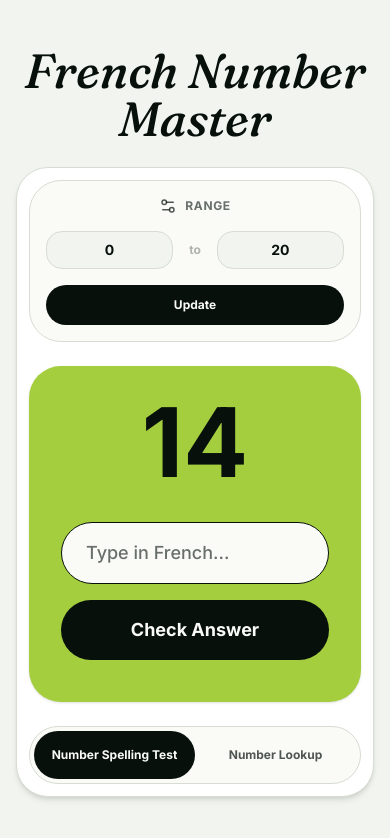
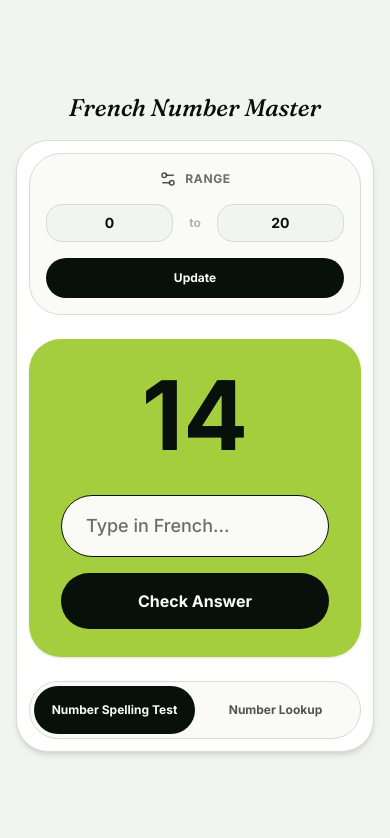
Before and after one commit to Judy-Nihao/french-number-master, a React (Vite) app: page / in a window 390 px wide. Shown: the top 838 px of the page. Built offline with nearby package versions, Linux system fonts and the light colour scheme.

Commit message:
style(practice): compact feedback and center pronunciation control

```diff
--- a/src/App.tsx
+++ b/src/App.tsx
@@ -14,8 +14,8 @@ const App = () => {
       <div className="min-h-screen bg-app-bg flex flex-col items-center justify-center py-6 px-4 sm:py-12 sm:px-6 overflow-x-clip">
         <div className="w-full max-w-lg flex flex-col relative">
           {/* Header */}
-          <header className="mb-6 text-center">
-            <h1 className="font-display text-5xl font-medium italic text-app-dark">
+          <header className="mb-4 text-center">
+            <h1 className="font-display text-2xl md:text-5xl font-medium italic text-app-dark">
               French Number Master
             </h1>
           </header>
--- a/src/components/practice/AnswerFeedback.tsx
+++ b/src/components/practice/AnswerFeedback.tsx
@@ -17,21 +17,21 @@ export const AnswerFeedback = ({
   playAudio,
 }: AnswerFeedbackProps) => {
   const representation = getFrenchRepresentation(currentNumber);
+  // AnimatePresence owns this panel's enter/exit lifecycle; keep animation values in Motion props.
   return (
     <motion.div
       initial={{ y: 20, opacity: 0 }}
       animate={{ y: 0, opacity: 1 }}
       exit={{ y: 20, opacity: 0 }}
       className={cn(
-        "border-t p-6",
+        "border-t p-5 sm:p-6",
         feedback === "incorrect"
           ? "border-app-red/40 bg-app-error-light"
           : "border-app-border bg-app-answer",
       )}
     >
-      <div className="flex flex-col items-center gap-4">
-        <div className="relative">
-          <div className="flex flex-col items-center text-center">
+      <div className="flex items-center justify-between gap-3">
+        <div className="min-w-0 flex-1 text-left">
           <div
             className={cn(
               "text-[10px] uppercase tracking-[0.2em] font-bold mb-1",
@@ -42,23 +42,24 @@ export const AnswerFeedback = ({
           </div>
           <div
             className={cn(
-                "text-2xl font-bold mb-1 wrap-break-word",
+              "text-xl sm:text-2xl font-bold mb-1 wrap-anywhere",
               feedback === "incorrect" ? "text-app-red" : "text-app-dark",
             )}
           >
             {representation.word}
           </div>
-            <div className="text-sm font-medium text-app-dark/75 bg-app-card px-3 py-1 rounded-pill border-control border-app-border inline-block">
+          <div className="text-sm font-medium text-app-dark/75 wrap-anywhere">
             {representation.ipa}
           </div>
         </div>
-        </div>
-
-        <div className="flex gap-4">
+        <div className="flex shrink-0 gap-2">
           <PronunciationButton
+            variant="lookup"
             aria-label="Play answer pronunciation"
+            title="Play pronunciation"
             onClick={playAudio}
             isPlaying={isPlaying}
+            className="flex h-11 w-11 items-center justify-center p-0"
           />
         </div>
       </div>
--- a/src/components/ui/Button.tsx
+++ b/src/components/ui/Button.tsx
@@ -9,7 +9,7 @@ export type ButtonProps = ComponentPropsWithRef<"button"> & {
 
 const variants: Record<ButtonVariant, string> = {
   primary:
-    "w-full py-4 font-bold text-lg bg-app-dark text-app-card hover:bg-app-dark/90 transition-all  active:scale-95 disabled:opacity-50 disabled:cursor-not-allowed",
+    "w-full py-4 font-bold text-base bg-app-dark text-app-card hover:bg-app-dark/90 transition-all  active:scale-95 disabled:opacity-50 disabled:cursor-not-allowed",
   next: "w-full py-4 bg-app-dark text-app-card hover:bg-app-dark/90 transition-all  flex items-center justify-center gap-2 group",
   update:
     "w-full sm:w-auto shrink-0 px-8 sm:px-5 py-3 sm:py-2.5 bg-app-dark text-app-card text-xs font-bold hover:scale-105 active:scale-95 transition-transform  focus-visible:outline-2 focus-visible:outline-offset-2 focus-visible:outline-app-dark disabled:cursor-not-allowed disabled:hover:scale-100",
--- a/src/components/ui/Card.tsx
+++ b/src/components/ui/Card.tsx
@@ -10,7 +10,7 @@ type CardProps = ComponentPropsWithoutRef<"div"> & {
 const variants: Record<CardVariant, string> = {
   tool: "bg-app-shell rounded-card border-control border-app-border p-3 sm:p-6 shadow-elevation-control",
   exercise:
-    "min-h-84 shrink-0 bg-app-primary rounded-card shadow-elevation-subtle overflow-hidden relative",
+    "min-h-[302px] shrink-0 bg-app-primary rounded-card shadow-elevation-subtle overflow-hidden relative",
   range:
     "p-4 sm:p-3 rounded-card sm:rounded-pill border-control border-app-border",
   lookupResult: "bg-transparent rounded-none pt-6 border-t border-app-dark/20",
```
Lines whose indentation alone changed are shown as unchanged.
